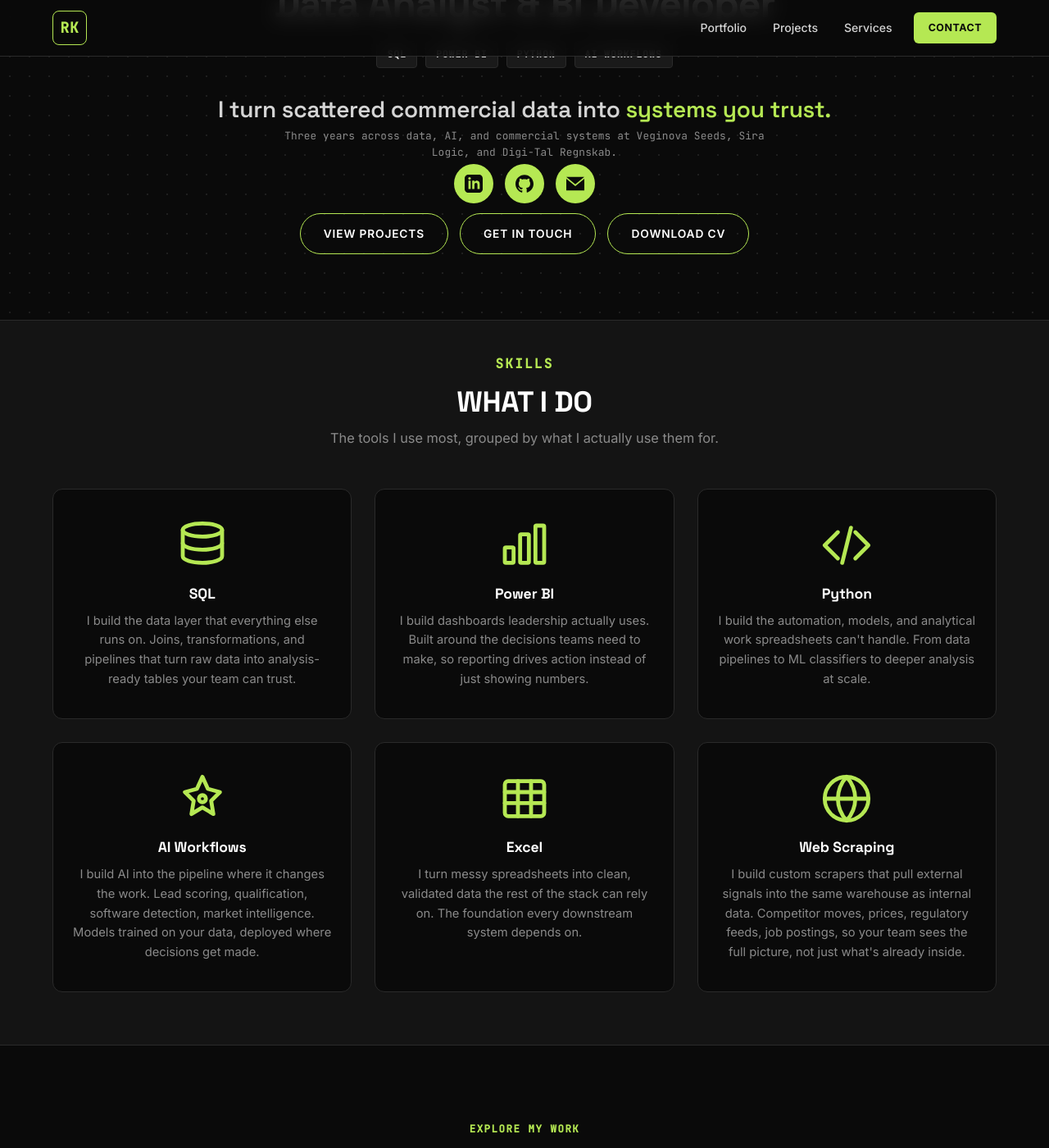
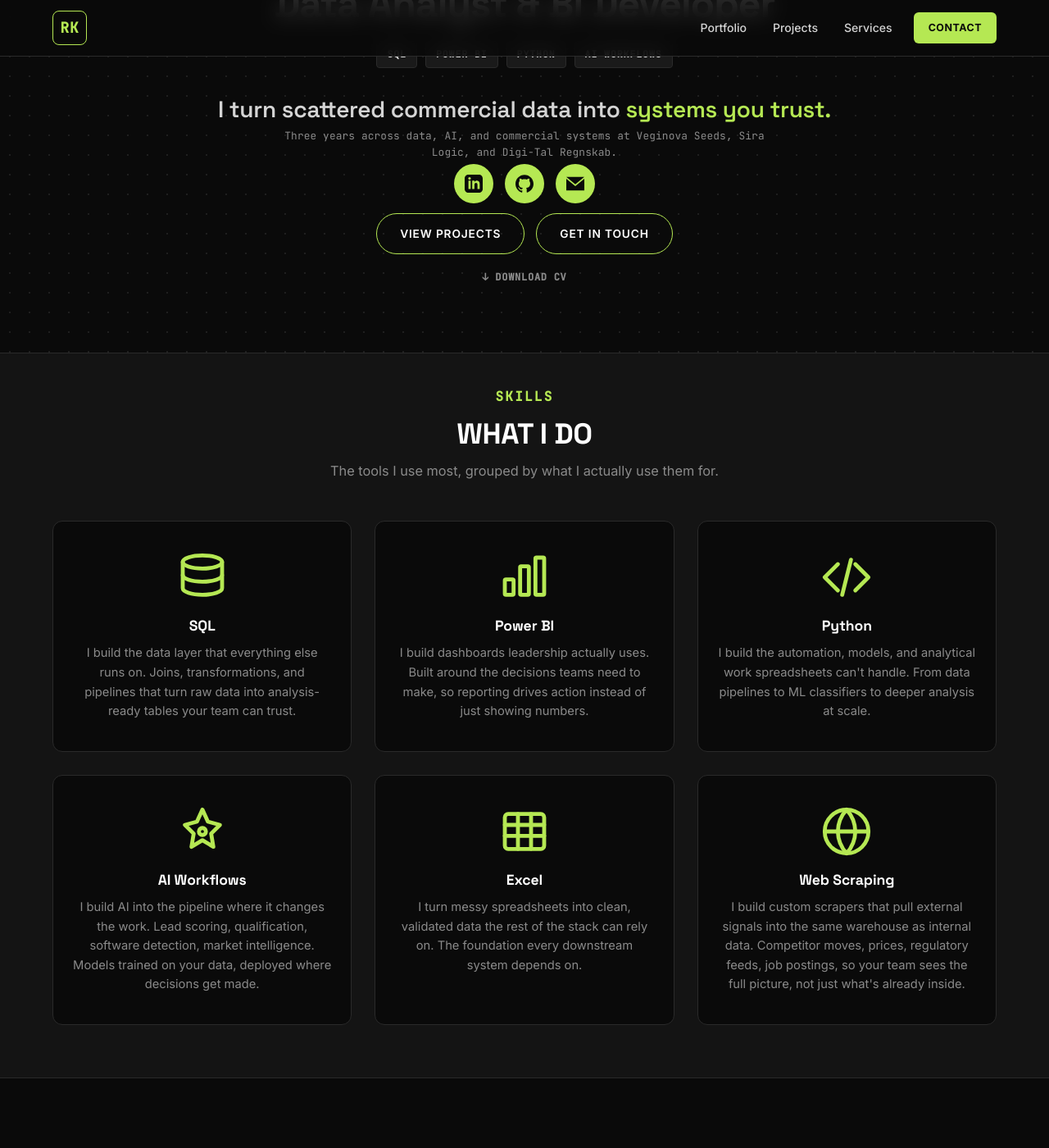
Before and after one commit to rasmuskampmann1998/rasmuskampmann.com, a Jekyll site: the page built from index.md, in a window 1280 px wide and 1400 px high, scrolled down 447 px. Shown: the whole window at 82% size. Built offline with Jekyll 4.4.1, drawn with Linux system fonts in a browser that asks for light colours.

Commit message:
Demote Download CV from pill button to small text link in hero
Keeps VIEW PROJECTS and GET IN TOUCH as the two equal primary CTAs;
CV becomes a muted footnote link so it does not compete for attention.

Co-Authored-By: Claude Opus 4.7 <noreply@anthropic.com>

```diff
--- a/assets/css/main.scss
+++ b/assets/css/main.scss
@@ -1306,6 +1306,24 @@ section .section-sub {
     flex-wrap: wrap;
   }
 
+  .hero-cv-link {
+    margin-top: 14px;
+    text-align: center;
+
+    a {
+      font-family: 'JetBrains Mono', monospace;
+      font-size: 0.75rem;
+      font-weight: 600;
+      letter-spacing: 0.06em;
+      text-transform: uppercase;
+      color: var(--text-muted);
+      text-decoration: none;
+      transition: color 0.15s;
+
+      &:hover { color: var(--accent-green); }
+    }
+  }
+
   .btn-pill {
     padding: 13px 28px;
     border-radius: 999px;
--- a/index.md
+++ b/index.md
@@ -32,8 +32,10 @@ title: Home
     <div class="hero-ctas-centered">
       <a href="#projects" class="btn-pill">View Projects</a>
       <a href="{{ '/contact' | relative_url }}" class="btn-pill">Get in touch</a>
-      <a href="{{ '/assets/files/rasmus-kampmann-cv.pdf' | relative_url }}" class="btn-pill" download>Download CV</a>
     </div>
+    <p class="hero-cv-link">
+      <a href="{{ '/assets/files/rasmus-kampmann-cv.pdf' | relative_url }}" download>↓ Download CV</a>
+    </p>
   </div>
 </section>
 
```
